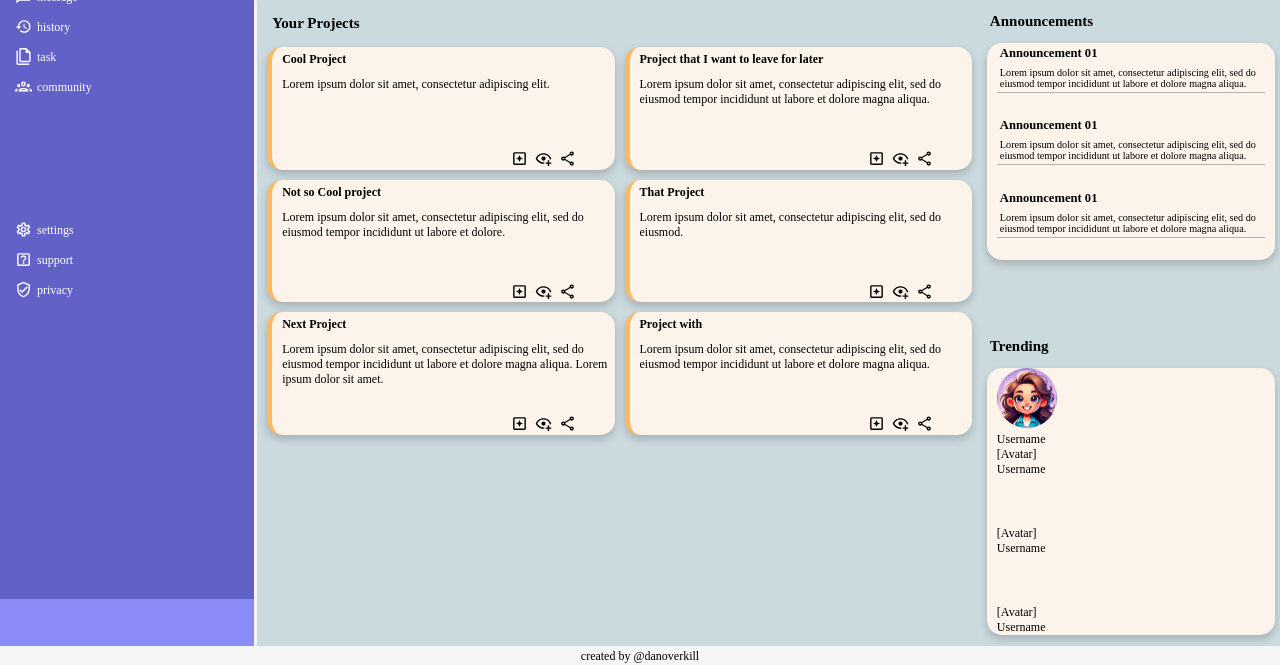
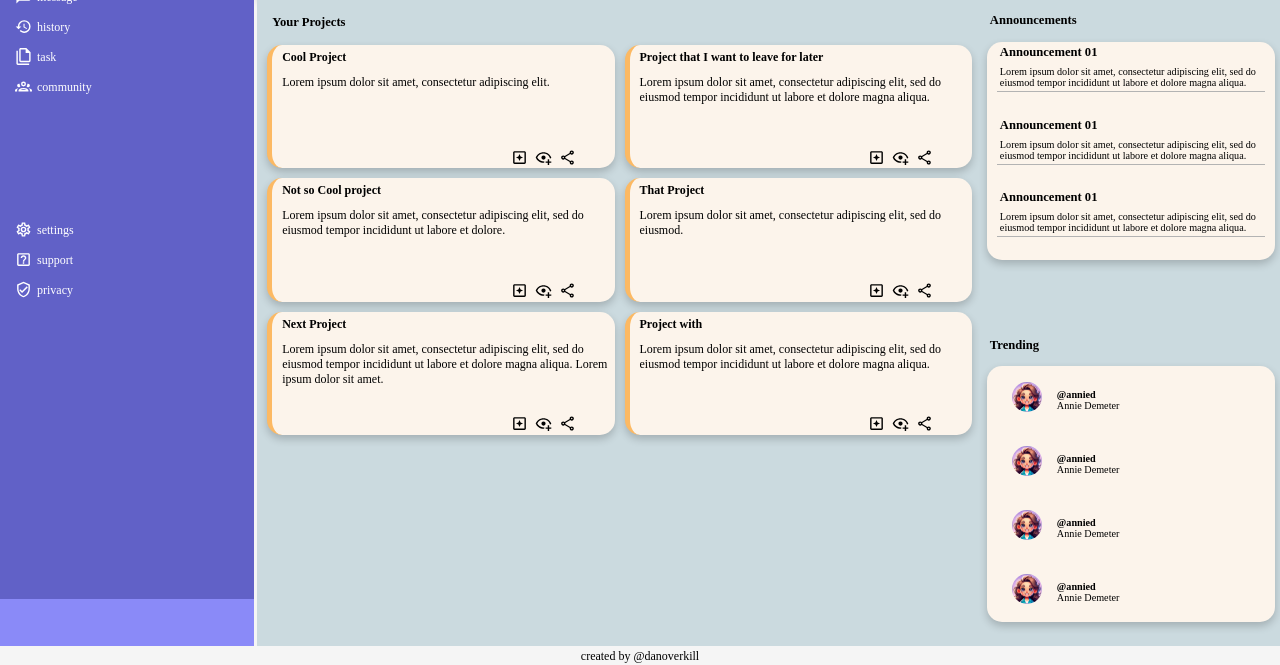
Before and after one commit to DANOverkill/admin_dashboard, a plain HTML site: page index.html in a window 1280 px wide. Shown: the part 135-800 px from the top of the page. Drawn offline with Linux system fonts and the light colour scheme.

Commit message:
add: styling to the trending users and adjusted html created a new format for the html section dedicated to the trending users. all users currently have the same name and avatar. This will be addressed later. Styling for the users and their avatar has been started in the trending section of the CSS file but not finilized

```diff
--- a/index.html
+++ b/index.html
@@ -181,19 +181,37 @@
                     <div class="trending-avatar">
                         <img src="assets/avatar_04.png" alt="avatar" class="usertag-avatar">
                     </div>
-                    <p class="tranding-userName">Username</p>
+                    <div class="trending-text-container">
+                        <p class="trending-userTag">@annied</p>
+                        <p class="trending-userName">Annie Demeter</p>
+                    </div>
                 </div>
                 <div class="trending-user">
-                    <div class="trending-avatar">[Avatar]</div>
-                    <p class="tranding-userName">Username</p>
+                    <div class="trending-avatar">
+                        <img src="assets/avatar_04.png" alt="avatar" class="usertag-avatar">
+                    </div>
+                    <div class="trending-text-container">
+                        <p class="trending-userTag">@annied</p>
+                        <p class="trending-userName">Annie Demeter</p>
+                    </div>
                 </div>
                 <div class="trending-user">
-                    <div class="trending-avatar">[Avatar]</div>
-                    <p class="tranding-userName">Username</p>
+                    <div class="trending-avatar">
+                        <img src="assets/avatar_04.png" alt="avatar" class="usertag-avatar">
+                    </div>
+                    <div class="trending-text-container">
+                        <p class="trending-userTag">@annied</p>
+                        <p class="trending-userName">Annie Demeter</p>
+                    </div>
                 </div>
                 <div class="trending-user">
-                    <div class="trending-avatar">[Avatar]</div>
-                    <p class="tranding-userName">Username</p>
+                    <div class="trending-avatar">
+                        <img src="assets/avatar_04.png" alt="avatar" class="usertag-avatar">
+                    </div>
+                    <div class="trending-text-container">
+                        <p class="trending-userTag">@annied</p>
+                        <p class="trending-userName">Annie Demeter</p>
+                    </div>
                 </div>
             </div>
         </div>
--- a/style.css
+++ b/style.css
@@ -261,7 +261,7 @@ ul {
 .yourProjects h5 {
     display: flex;
     justify-content: left;
-    font-size: 125%;
+    font-size: 105%;
     padding: 5px;
 }
 
@@ -326,7 +326,7 @@ ul {
 .Announcements h5 {
     display: flex;
     justify-content: left;
-    font-size: 125%;
+    font-size: 105%;
     padding: 3px;
 }
 
@@ -364,6 +364,26 @@ ul {
     height:175px;
 }
 
+.trending-user {
+    display: flex;
+    flex-wrap: nowrap;
+    height: inherit;
+}
+
+.trending-avatar {
+    transform: scale(0.5);
+}
+
+.trending-text-container {
+    margin-top: 1.15em;
+    font-size: 85%;
+    height: fit-content;
+}
+
+.trending-userTag {
+    font-weight: bold;
+    margin-top: 1.05em;
+}
 .user-display-container {
     background-color:  rgb(252, 244, 235);
     grid-area: 2/1/3/2;
@@ -381,8 +401,10 @@ ul {
 .trending-title h5 {
     display: flex;
     justify-content: left;
-    font-size: 125%;
+    font-size: 105%;
     padding: 3px;
 }
 
+
+
 /* footer styling */
```
